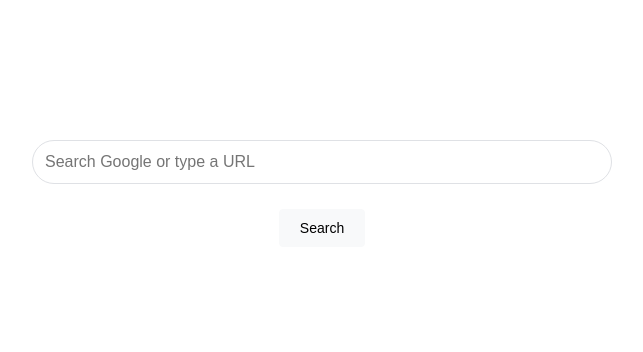
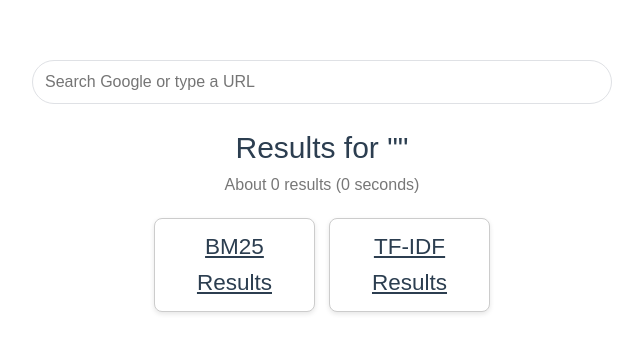
Before and after one commit to chawanakorns/IR-Assignment-5, a Vue app: page / in a window 1280 px wide. Shown: the part 204-556 px from the top of the page, without its empty margins (318-961 px from the left). Built offline with nearby package versions, Linux system fonts and the light colour scheme; the HTML template or start-up script is replaced by a standard one.

Commit message:
Move results page to homepage

```diff
--- a/src/router/index.ts
+++ b/src/router/index.ts
@@ -7,13 +7,13 @@
   routes: [
     {
       path: '/',
-      name: 'home',
       component: HomePage,
-    },
-    {
-      path: '/search',
-      name: 'searchresult',
-      component: ResultsPage,
+      children: [
+        {
+          path: '',
+          component: ResultsPage,
+        },
+      ],
     },
   ],
 })
--- a/src/views/HomePage.vue
+++ b/src/views/HomePage.vue
@@ -1,25 +1,26 @@
 <script setup lang="ts">
-import { ref } from 'vue'
-import { useRouter } from 'vue-router'
+import { ref, watch } from 'vue'
+import { useRouter, useRoute } from 'vue-router'
 
 const query = ref('')
 const router = useRouter()
+const route = useRoute()
 
-const search = () => {
-  if (query.value.trim()) {
-    router.push({ path: '/search', query: { q: query.value } })
-  }
-}
+// Initialize the query from the URL on page load
+query.value = (route.query.q as string) || ''
+
+// Watch for query changes and update the URL without navigating
+watch(query, (newQuery) => {
+  router.replace({ path: '/', query: { q: newQuery || undefined } }) // Removes query if empty
+})
 </script>
 
 <template>
   <div class="homepage">
     <div class="search-container">
-      <input v-model="query" @keyup.enter="search" class="search-bar" placeholder="Search Google or type a URL" />
-      <div class="buttons">
-        <button @click="search" class="search-button">Search</button>
-      </div>
+      <input v-model="query" class="search-bar" placeholder="Search Google or type a URL" />
     </div>
+    <router-view />
   </div>
 </template>
 
@@ -31,11 +32,6 @@
   justify-content: center;
   height: 100vh;
   text-align: center;
-}
-
-.google-logo {
-  width: 272px;
-  margin-bottom: 20px;
 }
 
 .search-container {
@@ -60,23 +56,4 @@
   box-shadow: 0 1px 6px rgba(32, 33, 36, 0.28);
   border-color: rgba(223, 225, 229, 0);
 }
-
-.buttons {
-  margin-top: 20px;
-}
-
-.search-button {
-  background-color: #f8f9fa;
-  border: 1px solid #f8f9fa;
-  padding: 10px 20px;
-  font-size: 14px;
-  margin: 5px;
-  cursor: pointer;
-  border-radius: 4px;
-  transition: background-color 0.3s;
-}
-
-.search-button:hover {
-  background-color: #e8e8e8;
-}
 </style>
--- a/src/views/ResultsPage.vue
+++ b/src/views/ResultsPage.vue
@@ -1,21 +1,23 @@
-<script lang="ts">
+<script setup lang="ts">
 import axios from 'axios'
-import { ref, onMounted } from 'vue'
+import { ref, watch } from 'vue'
 import { useRoute } from 'vue-router'
 
-export default {
-  setup() {
 const route = useRoute()
-    const query = route.query.q || ''
+const query = ref(route.query.q || '')
 const bm25Results = ref([])
 const tfidfResults = ref([])
 const executionTime = ref(0)
-    const loading = ref(true)
+const loading = ref(false)
 const totalResults = ref(0)
 
-    onMounted(async () => {
+// Function to fetch results from API
+const fetchResults = async () => {
+  if (!query.value) return
+  loading.value = true
+
   try {
-        const response = await axios.get(`http://localhost:5000/search?q=${query}`)
+    const response = await axios.get(`http://localhost:5000/search?q=${query.value}`)
     bm25Results.value = response.data.bm25_results
     tfidfResults.value = response.data.tfidf_results
     executionTime.value = response.data.execution_time
@@ -23,12 +25,15 @@
   } catch (error) {
     console.error('Error fetching results:', error)
   }
+
   loading.value = false
-    })
+}
 
-    return { query, bm25Results, tfidfResults, executionTime, loading, totalResults }
-  },
-}
+// Watch for changes in the query and refetch results
+watch(() => route.query.q, (newQuery) => {
+  query.value = newQuery || ''
+  fetchResults()
+}, { immediate: true }) // Fetch results when the component loads
 </script>
 
 <template>
@@ -40,9 +45,9 @@
 
       <div class="results-container">
         <!-- BM25 Results -->
-        <div class="results-section">
-          <h2 style="text-decoration: underline;">BM25 Results</h2>
-          <br>
+        <div class="results-box">
+          <h2 style="text-decoration: underline">BM25 Results</h2>
+          <div class="results-scrollable">
             <div class="result" v-for="result in bm25Results" :key="result.url">
               <a :href="result.url" target="_blank" class="result-title">{{ result.title }}</a>
               <div class="result-url">{{ result.url }}</div>
@@ -50,16 +55,18 @@
               <div class="result-score">BM25 Score: {{ result.score }}</div>
             </div>
           </div>
+        </div>
 
         <!-- TF-IDF Results -->
-        <div class="results-section">
-          <h2 style="text-decoration: underline;">TF-IDF Results</h2>
-          <br>
+        <div class="results-box">
+          <h2 style="text-decoration: underline">TF-IDF Results</h2>
+          <div class="results-scrollable">
             <div class="result" v-for="result in tfidfResults" :key="result.url">
               <a :href="result.url" target="_blank" class="result-title">{{ result.title }}</a>
               <div class="result-url">{{ result.url }}</div>
               <div class="result-snippet" v-html="result.highlighted_text"></div>
               <div class="result-score">TF-IDF Score: {{ result.score }}</div>
+            </div>
           </div>
         </div>
       </div>
@@ -82,20 +89,34 @@
   display: flex;
   justify-content: space-between;
   margin-top: 20px;
+  width: 100%;
 }
 
-.results-section {
+.results-box {
   width: 48%;
+  border: 1px solid #ccc;
+  border-radius: 8px;
+  padding: 10px;
+  background-color: #fff;
+  box-shadow: 0px 2px 5px rgba(0, 0, 0, 0.1);
+}
+
+.results-scrollable {
+  max-height: 400px;
+  /* Fixed height for scrollable area */
+  overflow-y: auto;
+  padding-right: 10px;
 }
 
 .result {
   border-bottom: 1px solid #ccc;
   padding-bottom: 10px;
   margin-bottom: 20px;
+  text-align: left;
 }
 
 .result-title {
-  font-size: 18px;
+  font-size: 16px;
   font-weight: bold;
   color: #1a0dab;
   text-decoration: none;
@@ -106,16 +127,15 @@
 }
 
 .result-url {
-  font-size: 14px;
+  font-size: 12px;
   color: #006621;
   margin-top: 5px;
-  inline-size: 100%;
-  overflow: hidden;
+  word-break: break-word;
 }
 
 .result-snippet {
   margin-top: 10px;
-  font-size: 14px;
+  font-size: 12px;
   color: #4d5156;
 }
 
@@ -125,7 +145,7 @@
 
 .result-score {
   margin-top: 5px;
-  font-size: 12px;
+  font-size: 10px;
   color: #888;
 }
 </style>
```
Also changed, not shown: 1 other file (tests, documents, lock files or other folders). Lines whose indentation alone changed are shown as unchanged.
